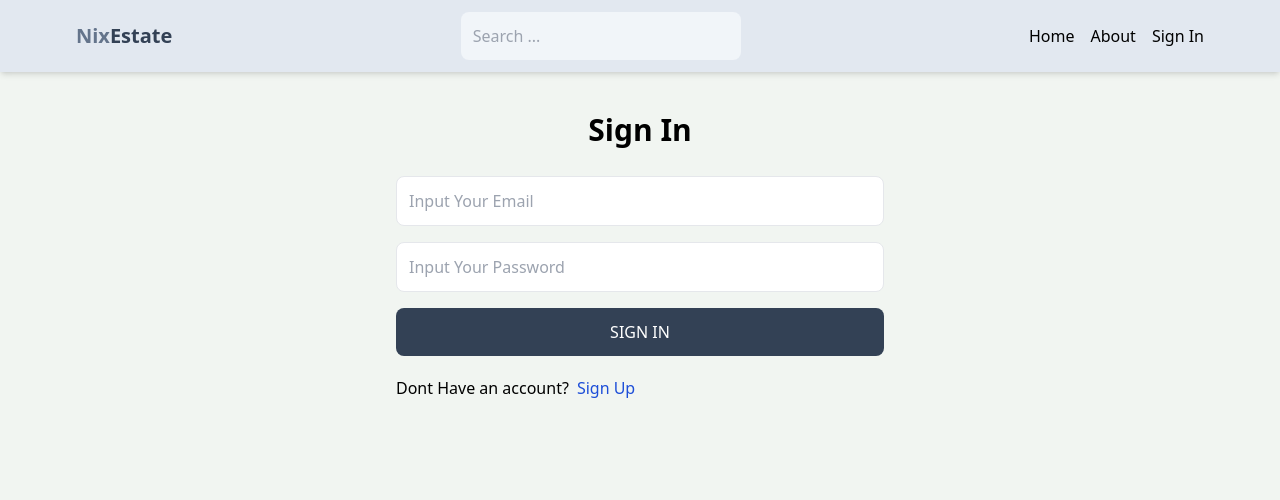
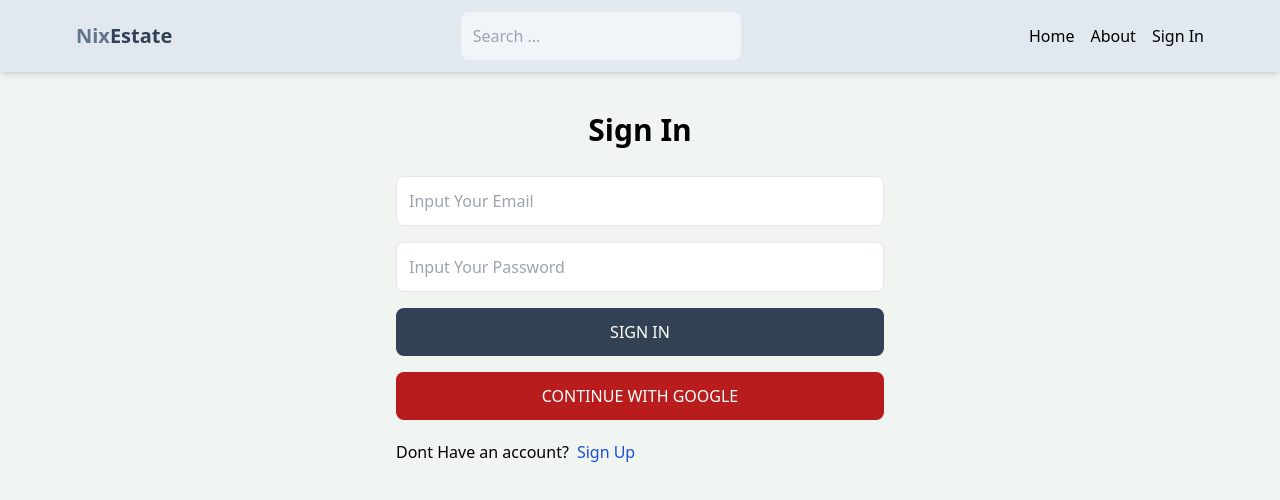
Before and after one commit to NifemiOladapo/nix-estate, a React (Vite) app in the folder frontend/: page /sign-in in a window 1280 px wide. Shown: the top 500 px of the page. Built offline with nearby package versions, Linux system fonts and the light colour scheme.

Commit message:
created OAuth button component,but the func is yet to be implemented

```diff
--- /dev/null
+++ b/frontend/src/components/OAuth.tsx
@@ -0,0 +1,14 @@
+const OAuth = () => {
+  const handleGoogleClick = () => {};
+  return (
+    <button
+      type="button"
+      onClick={handleGoogleClick}
+      className="bg-red-700 text-white p-3 rounded-lg uppercase hover:opacity-95"
+    >
+      Continue with Google
+    </button>
+  );
+};
+
+export default OAuth;
--- a/frontend/src/pages/SignIn.tsx
+++ b/frontend/src/pages/SignIn.tsx
@@ -6,6 +6,7 @@
   signInFailure,
   signInStart,
 } from "../redux/user/userSlice.js";
+import OAuth from "../components/OAuth.js";
 
 const SignIn = () => {
   const [formData, setFormData] = useState({});
@@ -65,6 +66,7 @@
         >
           {loading ? "Signing You In..." : "Sign In"}
         </button>
+        <OAuth />
       </form>
       <div className="flex gap-2 mt-5">
         <p>Dont Have an account?</p>
```
